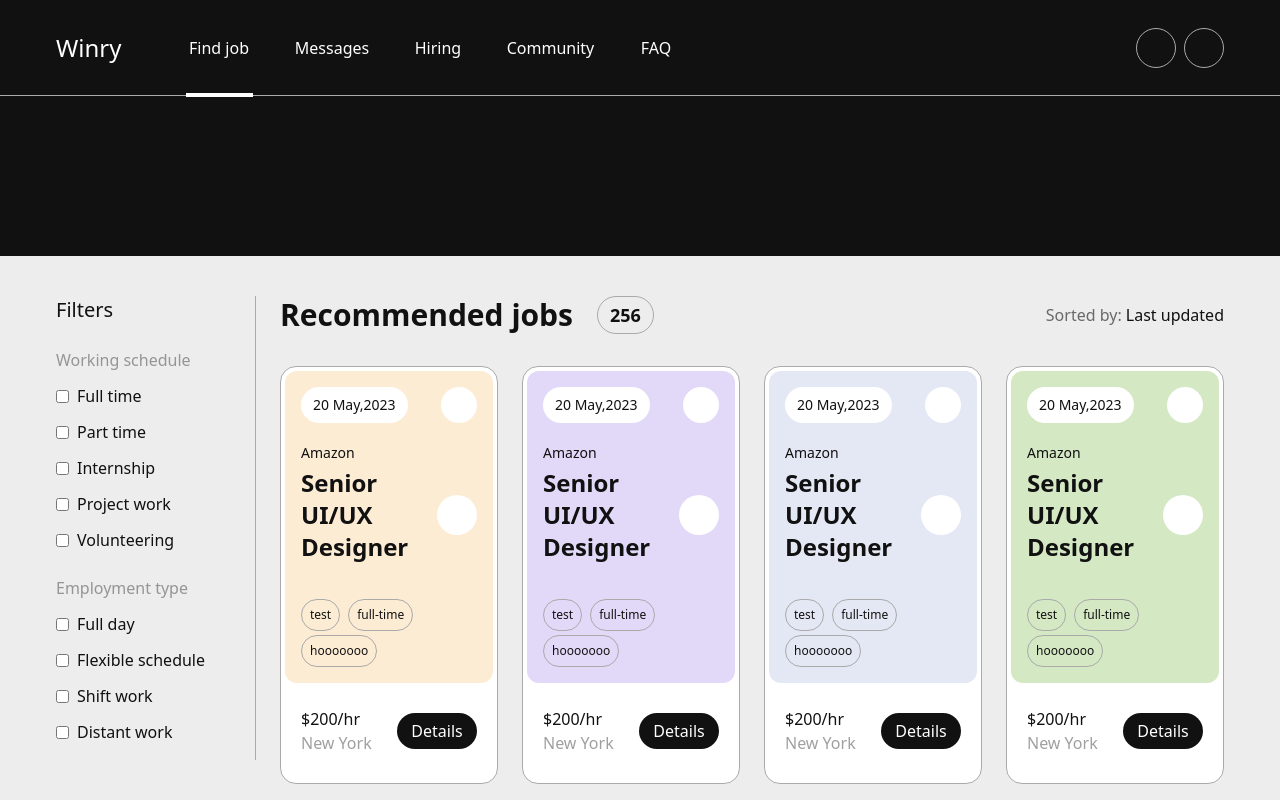
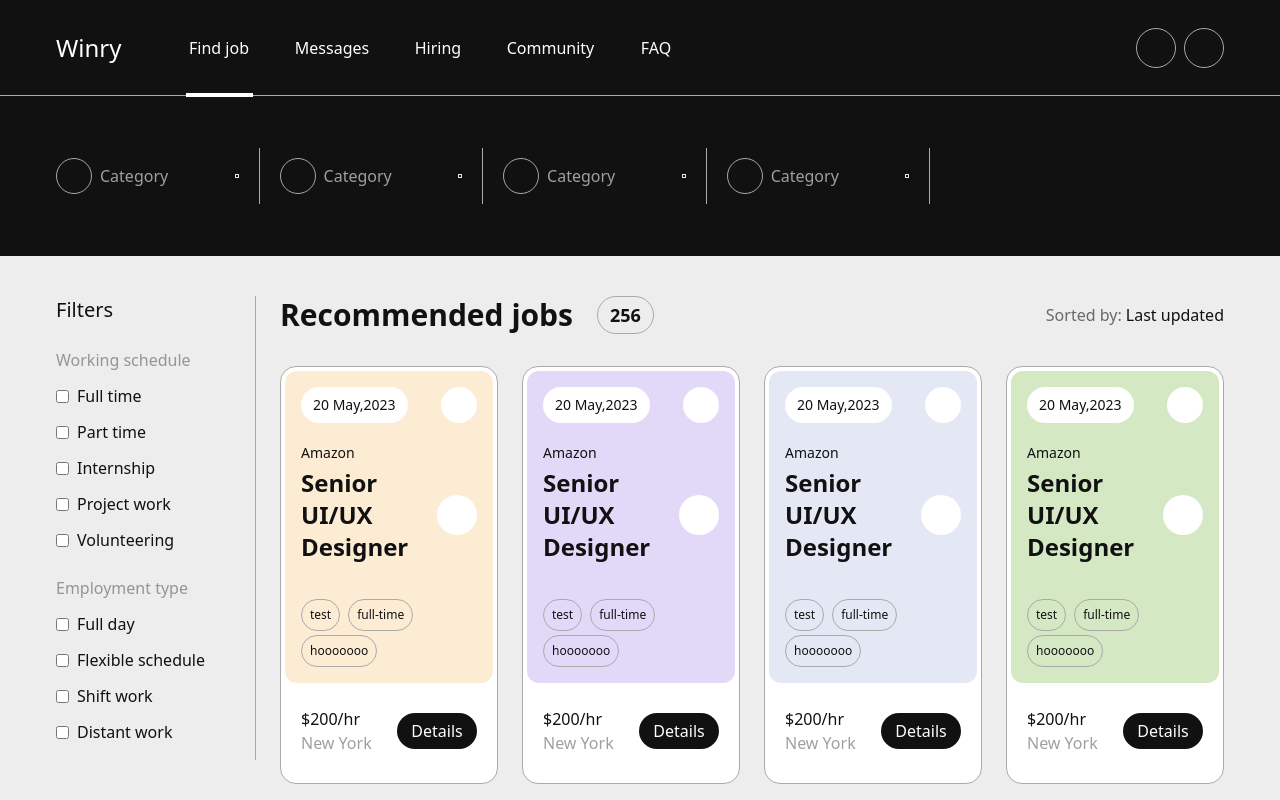
Before and after one commit to ark1111/L-Project-1-front, a React (Vite) app: page / in a window 1280 px wide. Shown: the top 800 px of the page. Built offline with nearby package versions, Linux system fonts and the light colour scheme.

Commit message:
feat: FilterBar...

```diff
--- /dev/null
+++ b/src/components/select/Select.tsx
@@ -0,0 +1,19 @@
+type Props = {
+  placeholder: string;
+};
+
+const Select = ({ placeholder }: Props) => {
+  return (
+    <div className="w-full relative">
+      <div className="w-full flex items-center gap-x-2 cursor-pointer">
+        <div className="w-9 h-9 shrink-0 rounded-full border border-divider-main flex items-center justify-center"></div>
+        <div className="flex-1 text-base  text-text-on_surface_one-600">
+          {placeholder}
+        </div>
+        <div className="w-1 shrink-0 h-1 border"></div>
+      </div>
+    </div>
+  );
+};
+
+export default Select;
--- a/src/pages/jobs/components/FilterBar.tsx
+++ b/src/pages/jobs/components/FilterBar.tsx
@@ -1,6 +1,27 @@
+import Select from "../../../components/select/Select";
 
 const FilterBar = () => {
-  return <div className="w-full h-40 bg-surface-one px-14"></div>;
-}
+  return (
+    <div className="w-full h-40 bg-surface-one px-14 flex items-center justify-between gap-x-5">
+      <div className="flex-1">
+        <Select placeholder="Category" />
+      </div>
+      <div className="w-px h-14 bg-divider-main"></div>
+      <div className="flex-1">
+        <Select placeholder="Category" />
+      </div>
+      <div className="w-px h-14 bg-divider-main"></div>
+      <div className="flex-1">
+        <Select placeholder="Category" />
+      </div>
+      <div className="w-px h-14 bg-divider-main"></div>
+      <div className="flex-1">
+        <Select placeholder="Category" />
+      </div>
+      <div className="w-px h-14 bg-divider-main"></div>
+      <div className="flex-grow-[1.5] h-2"></div>
+    </div>
+  );
+};
 
-export default FilterBar
+export default FilterBar;
--- a/tailwind.config.js
+++ b/tailwind.config.js
@@ -20,6 +20,10 @@ export default {
         text: {
           on_surface_one: {
             main: "#ffffff",
+            800: "#ffffffcc",
+            600: "#ffffff99",
+            400: "#ffffff66",
+            200: "#ffffffcc",
           },
           on_surface_two: {
             main: "#111111",
```
